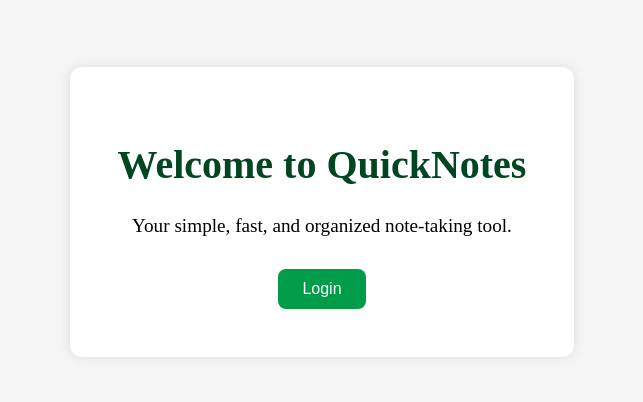
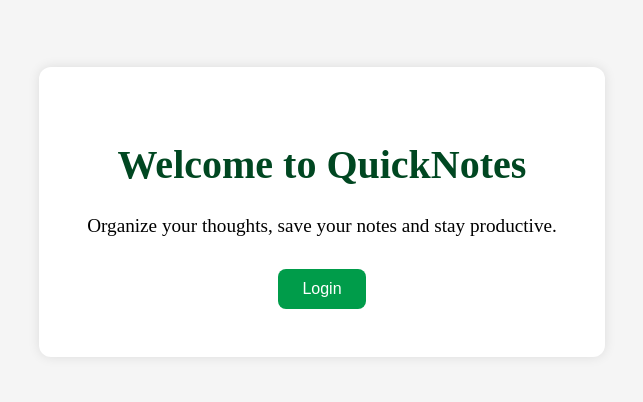
Before and after one commit to Esihackman/note-taking-app, an Angular app: page / in a window 1280 px wide. Shown: the part 196-598 px from the top of the page, without its empty margins (318-961 px from the left). Built offline with nearby package versions, Linux system fonts and the light colour scheme.

Commit message:
updated the landing page

```diff
--- a/src/app/components/landing-page/landing-page.component.html
+++ b/src/app/components/landing-page/landing-page.component.html
@@ -1,11 +1,11 @@
 <div class="landing-wrapper">
   <div class="landing-content">
     <h1>Welcome to QuickNotes</h1>
-    <p>Your simple, fast, and organized note-taking tool.</p>
+    <p>Organize your thoughts, save your notes and stay productive.</p>
 
     <div class="buttons">
       <button (click)="goToLogin()">Login</button>
-      <!-- <button (click)="goToSignup()">Sign Up</button> -->
+       <!-- <button (click)="goToSignup()">Sign Up</button>  -->
     </div>
   </div>
 </div>
```
